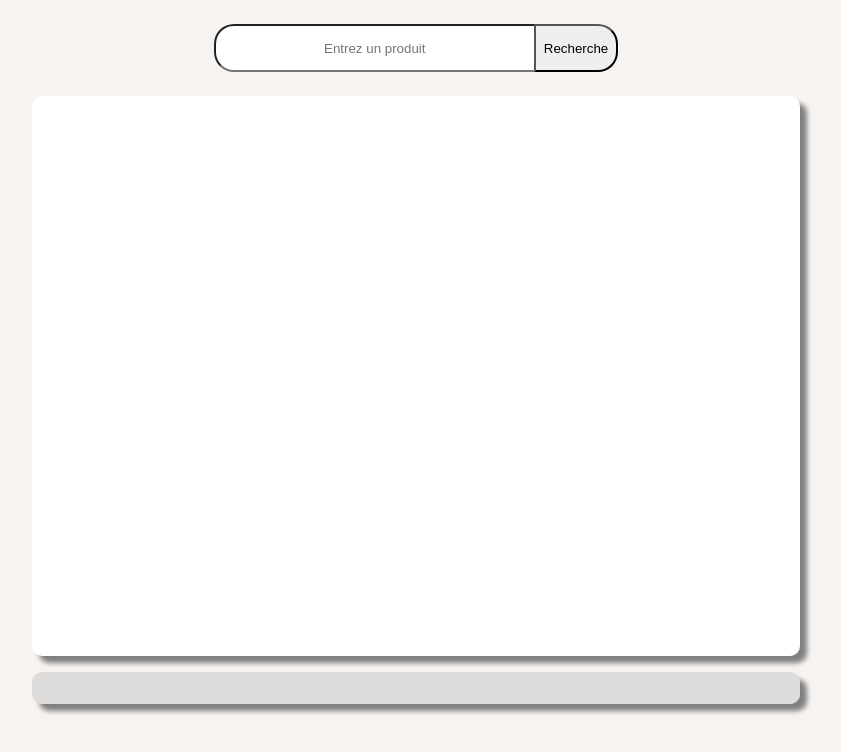
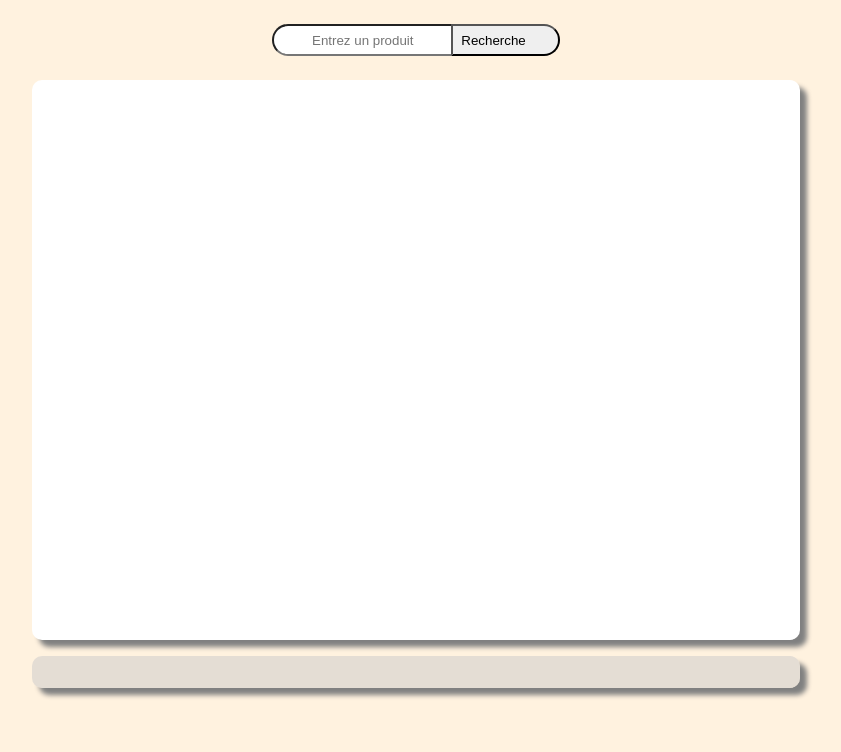
Before and after one commit to ichdev-art/OFF, a plain HTML site: page index.html in a window 1280 px wide. Shown: the whole page, without its empty margins (224-1065 px from the left). Drawn offline with Linux system fonts and the light colour scheme; no server answers; a web font is replaced by a local one.

Commit message:
reste le design a crée et le scan du code barre

```diff
--- a/assets/css/style.css
+++ b/assets/css/style.css
@@ -23,7 +23,7 @@ font-family: "Nunito", sans-serif;
 body {
     width: 60%;
     margin: 0 auto;
-    background: #F6F3F0;
+    background: #FFF2DF;
 }
 
 .textSearch {
@@ -32,8 +32,7 @@ body {
 }
 
 #nProduit {
-    width: 20rem;
-    height: 3rem;
+    height: 2rem;
     border-top-left-radius: 20px;
     border-bottom-left-radius: 20px;
     text-align: center;
@@ -42,11 +41,12 @@ body {
 }
 
 button {
-    height: 3rem;
+
+    height: 2rem;
     border-top-right-radius: 20px;
     border-bottom-right-radius: 20px;
     padding-left: 0.5rem;
-    padding-right: 0.5rem;
+    padding-right: 2rem;
     margin: 1.5rem auto;
 }
 
```
